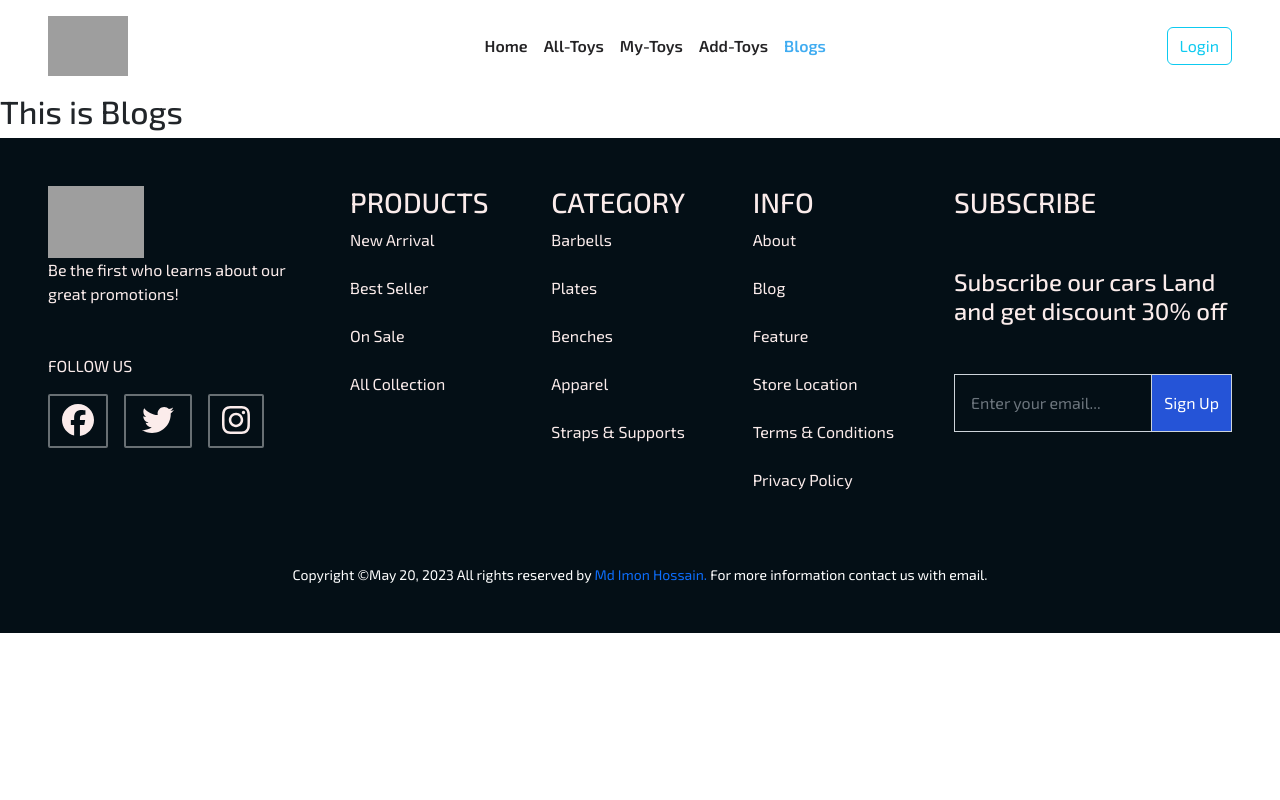
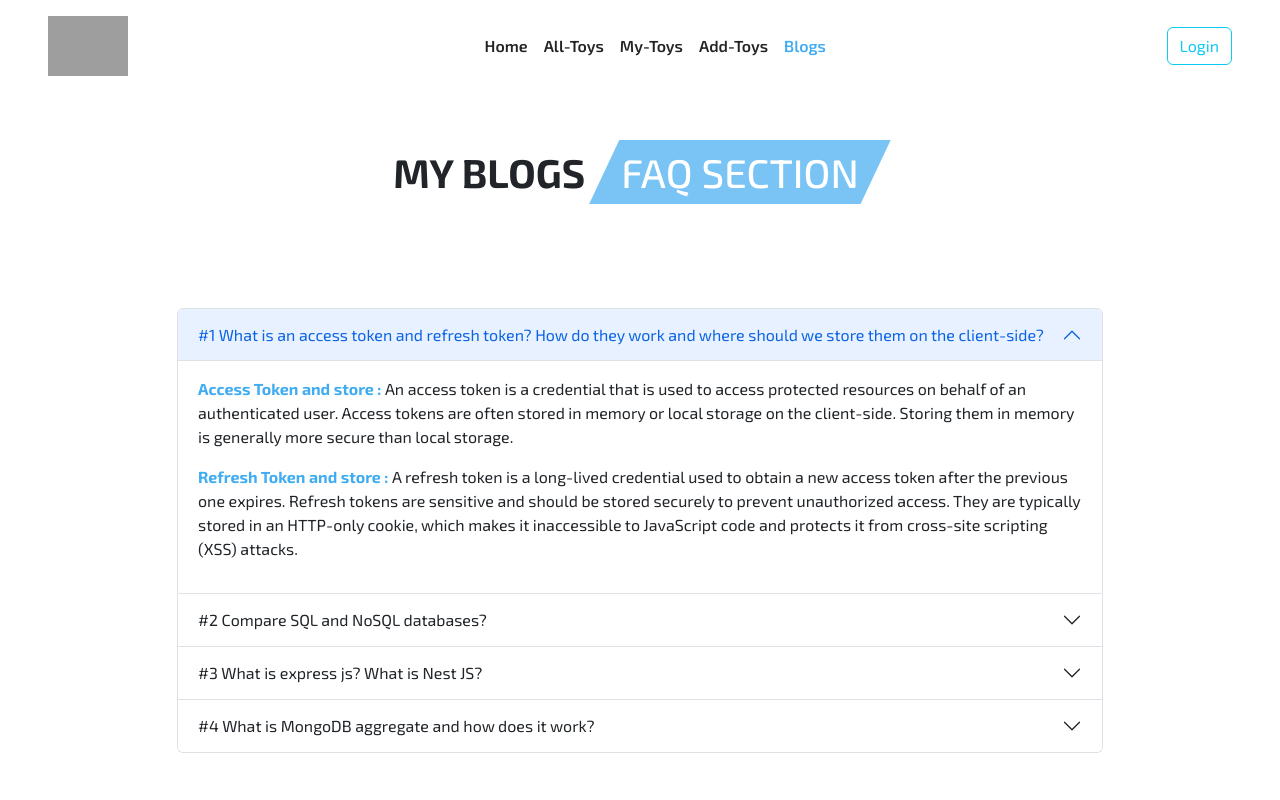
Before and after one commit to imoncoc/cars-land-client, a React (Vite) app: page /blogs in a window 1280 px wide. Shown: the top 800 px of the page. Built offline with nearby package versions, Linux system fonts and the light colour scheme; no server answers; grey boxes are pictures that could not be loaded.

Commit message:
blogs, titleHook added

```diff
--- a/index.html
+++ b/index.html
@@ -2,7 +2,7 @@
 <html lang="en">
   <head>
     <meta charset="UTF-8" />
-    <link rel="icon" type="image/svg+xml" href="/vite.svg" />
+    <link rel="icon" type="image/svg+xml" href="/vite-02.svg" />
     <meta name="viewport" content="width=device-width, initial-scale=1.0" />
     <title>Cars Land</title>
     <!-- Google Font -->
--- /dev/null
+++ b/src/CustomHook/TitleHook.js
@@ -0,0 +1,9 @@
+import { useEffect } from "react";
+
+const useTitleHook = (title) => {
+    useEffect(() => {
+        document.title = `CarsLand | ${title}`;
+    }, [title])
+}
+
+export default useTitleHook;
--- a/src/components/AllAboutToys/AddToys/AddToys.jsx
+++ b/src/components/AllAboutToys/AddToys/AddToys.jsx
@@ -3,8 +3,10 @@ import './AddToys.css'
 import { useForm } from 'react-hook-form';
 import { AuthContext } from '../../../providers/AuthProviders';
 import Swal from 'sweetalert2';
+import useTitleHook from '../../../CustomHook/TitleHook';
 
 const AddToys = () => {
+  useTitleHook("Add Toys");
     const { user } = useContext(AuthContext)
     console.log(user)
     const {
--- a/src/components/AllAboutToys/AllToys/AllToys.jsx
+++ b/src/components/AllAboutToys/AllToys/AllToys.jsx
@@ -4,9 +4,11 @@ import React, { useEffect, useState } from "react";
 import "./AllToys.css";
 import { Link, useLoaderData } from "react-router-dom";
 import SingleToy from "../SingleToy/SingleToy";
+import useTitleHook from "../../../CustomHook/TitleHook";
 
 const AllToys = () => {
   // const allToys = useLoaderData();
+  useTitleHook("All Toys");
   const [allToys, setAllToys] = useState([]);
 
   const [searchText, setSearchText] = useState("allToys");
--- a/src/components/AllAboutToys/MyToys/MyToys.jsx
+++ b/src/components/AllAboutToys/MyToys/MyToys.jsx
@@ -5,8 +5,10 @@ import { FontAwesomeIcon } from '@fortawesome/react-fontawesome';
 import { faPen, faX } from '@fortawesome/free-solid-svg-icons';
 import { Link, useNavigate } from 'react-router-dom';
 import Swal from 'sweetalert2';
+import useTitleHook from '../../../CustomHook/TitleHook';
 
 const MyToys = () => {
+  useTitleHook("My Toys");
     const { user } = useContext(AuthContext)
     const [myToys, setMyToys] = useState();
     const navigate = useNavigate();
--- a/src/components/AllAboutToys/SingleToyDetails/SingleToyDetails.jsx
+++ b/src/components/AllAboutToys/SingleToyDetails/SingleToyDetails.jsx
@@ -6,8 +6,10 @@ import { faArrowLeft } from '@fortawesome/free-solid-svg-icons';
 import Swal from 'sweetalert2';
 import { Rating } from '@smastrom/react-rating';
 import "@smastrom/react-rating/style.css";
+import useTitleHook from '../../../CustomHook/TitleHook';
 
 const SingleToyDetails = () => {
+  useTitleHook("Toys Details");
 
     const toy = useLoaderData();
     const {_id, name, details, photoUrl, price, quantity, rating, sellerEmail, sellerName, subCategory} = toy;
--- a/src/components/AllAboutToys/UpdateToys/UpdateToys.jsx
+++ b/src/components/AllAboutToys/UpdateToys/UpdateToys.jsx
@@ -6,6 +6,7 @@ import Swal from 'sweetalert2';
 import { AuthContext } from '../../../providers/AuthProviders';
 
 const UpdateToys = () => {
+  useTitleHook("Update Toys");
   const { user } = useContext(AuthContext)
     const [toys, SetToys] = useState();
     const location = useLocation();
--- a/src/components/Blogs/Blogs.jsx
+++ b/src/components/Blogs/Blogs.jsx
@@ -1,10 +1,156 @@
 import React from 'react';
+import useTitleHook from '../../CustomHook/TitleHook';
 
 const Blogs = () => {
+    useTitleHook("Blogs");
     return (
-        <div>
-            <h2>This is Blogs</h2>
+      <>
+        <div className="container">
+          <div className="row">
+            <div className="col d-flex flex-wrap text-uppercase justify-content-center my-5">
+              <h1 className="fw-bold align-self-center mx-1">My Blogs</h1>
+              <h1 className="section-title--special">Faq Section</h1>
+            </div>
+          </div>
         </div>
+        <div className="container">
+          <div className="row">
+            <div className="col-10 my-5 mx-auto">
+              <div className="accordion " id="accordionPanelsStayOpenExample">
+                <div className="accordion-item">
+                  <h2 className="accordion-header">
+                    <button
+                      className="accordion-button"
+                      type="button"
+                      data-bs-toggle="collapse"
+                      data-bs-target="#panelsStayOpen-collapseOne"
+                      aria-expanded="true"
+                      aria-controls="panelsStayOpen-collapseOne"
+                    >
+                      #1 What is an access token and refresh token? How do they
+                      work and where should we store them on the client-side?
+                    </button>
+                  </h2>
+                  <div
+                    id="panelsStayOpen-collapseOne"
+                    className="accordion-collapse collapse show"
+                  >
+                    <div className="accordion-body">
+                      <strong className="active">
+                        Access Token and store :{" "}
+                      </strong>
+                      An access token is a credential that is used to access
+                      protected resources on behalf of an authenticated user.
+                      Access tokens are often stored in memory or local storage
+                      on the client-side. Storing them in memory is generally
+                      more secure than local storage.
+                      <p className="mt-3">
+                        <strong className="active">
+                          Refresh Token and store :{" "}
+                        </strong>
+                        A refresh token is a long-lived credential used to
+                        obtain a new access token after the previous one
+                        expires. Refresh tokens are sensitive and should be
+                        stored securely to prevent unauthorized access. They are
+                        typically stored in an HTTP-only cookie, which makes it
+                        inaccessible to JavaScript code and protects it from
+                        cross-site scripting (XSS) attacks.
+                      </p>
+                    </div>
+                  </div>
+                </div>
+                <div className="accordion-item">
+                  <h2 className="accordion-header">
+                    <button
+                      className="accordion-button collapsed"
+                      type="button"
+                      data-bs-toggle="collapse"
+                      data-bs-target="#panelsStayOpen-collapseTwo"
+                      aria-expanded="false"
+                      aria-controls="panelsStayOpen-collapseTwo"
+                    >
+                      #2 Compare SQL and NoSQL databases?
+                    </button>
+                  </h2>
+                  <div
+                    id="panelsStayOpen-collapseTwo"
+                    className="accordion-collapse collapse"
+                  >
+                    <div className="accordion-body">
+                      <strong className="active">
+                        SQL and NoSQL databases :{" "}
+                      </strong>
+                      SQL and NoSQL differ in whether they are relational (SQL)
+                      or non-relational (NoSQL), whether their schemas are
+                      predefined or dynamic, how they scale, the type of data
+                      they include and whether they are more fit for multi-row
+                      transactions or unstructured data.
+                    </div>
+                  </div>
+                </div>
+                <div className="accordion-item">
+                  <h2 className="accordion-header">
+                    <button
+                      className="accordion-button collapsed"
+                      type="button"
+                      data-bs-toggle="collapse"
+                      data-bs-target="#panelsStayOpen-collapseThree"
+                      aria-expanded="false"
+                      aria-controls="panelsStayOpen-collapseThree"
+                    >
+                      #3 What is express js? What is Nest JS?
+                    </button>
+                  </h2>
+                  <div
+                    id="panelsStayOpen-collapseThree"
+                    className="accordion-collapse collapse"
+                  >
+                    <div className="accordion-body">
+                      <strong className="active">
+                        Express js and Nest js:{" "}
+                      </strong>
+                      Express.js is known for its simplicity and flexibility,
+                      while NestJS brings a more opinionated and structured
+                      approach to Node.js development, leveraging TypeScript and
+                      Angular-inspired patterns. Both frameworks have their
+                      strengths and can be chosen based on the specific needs
+                      and preferences of a project.
+                    </div>
+                  </div>
+                </div>
+                <div className="accordion-item">
+                  <h2 className="accordion-header">
+                    <button
+                      className="accordion-button collapsed"
+                      type="button"
+                      data-bs-toggle="collapse"
+                      data-bs-target="#panelsStayOpen-collapseFour"
+                      aria-expanded="false"
+                      aria-controls="panelsStayOpen-collapseFour"
+                    >
+                      #4 What is MongoDB aggregate and how does it work?
+                    </button>
+                  </h2>
+                  <div
+                    id="panelsStayOpen-collapseFour"
+                    className="accordion-collapse collapse"
+                  >
+                    <div className="accordion-body">
+                      <strong className="active">MongoDB aggregate: </strong>
+                      Aggregation is a way of processing a large number of
+                      documents in a collection by means of passing them through
+                      different stages. The stages make up what is known as a
+                      pipeline. The stages in a pipeline can filter, sort,
+                      group, reshape and modify documents that pass through the
+                      pipeline.
+                    </div>
+                  </div>
+                </div>
+              </div>
+            </div>
+          </div>
+        </div>
+      </>
     );
 };
 
--- a/src/components/Home/Home/Home.jsx
+++ b/src/components/Home/Home/Home.jsx
@@ -6,9 +6,12 @@ import SectionTabs from '../SectionTabs/SectionTabs';
 import WhyChooseCarsLand from '../WhyChooseCarsLand/WhyChooseCarsLand';
 import NewCarArrive from '../NewCarArrive/NewCarArrive';
 import Gallery from '../Gallery/Gallery';
+import useTitleHook from '../../../CustomHook/TitleHook';
 
 
 const Home = () => {
+  useTitleHook("Home")
+
     return (
       <>
         <section className="header" id="header">
--- a/src/components/Home/NewCarArrive/NewCarArrive.css
+++ b/src/components/Home/NewCarArrive/NewCarArrive.css
@@ -64,3 +64,9 @@
 }
 
 /* Featured End */
+
+
+.new-car-arrive-img{
+    width: 2rem;
+    height: 2rem;
+}
```
Also changed, not shown: src/components/Home/NewCarArrive/NewCarArrive.jsx (+26 -45 lines), public/vite-02.svg (added).
